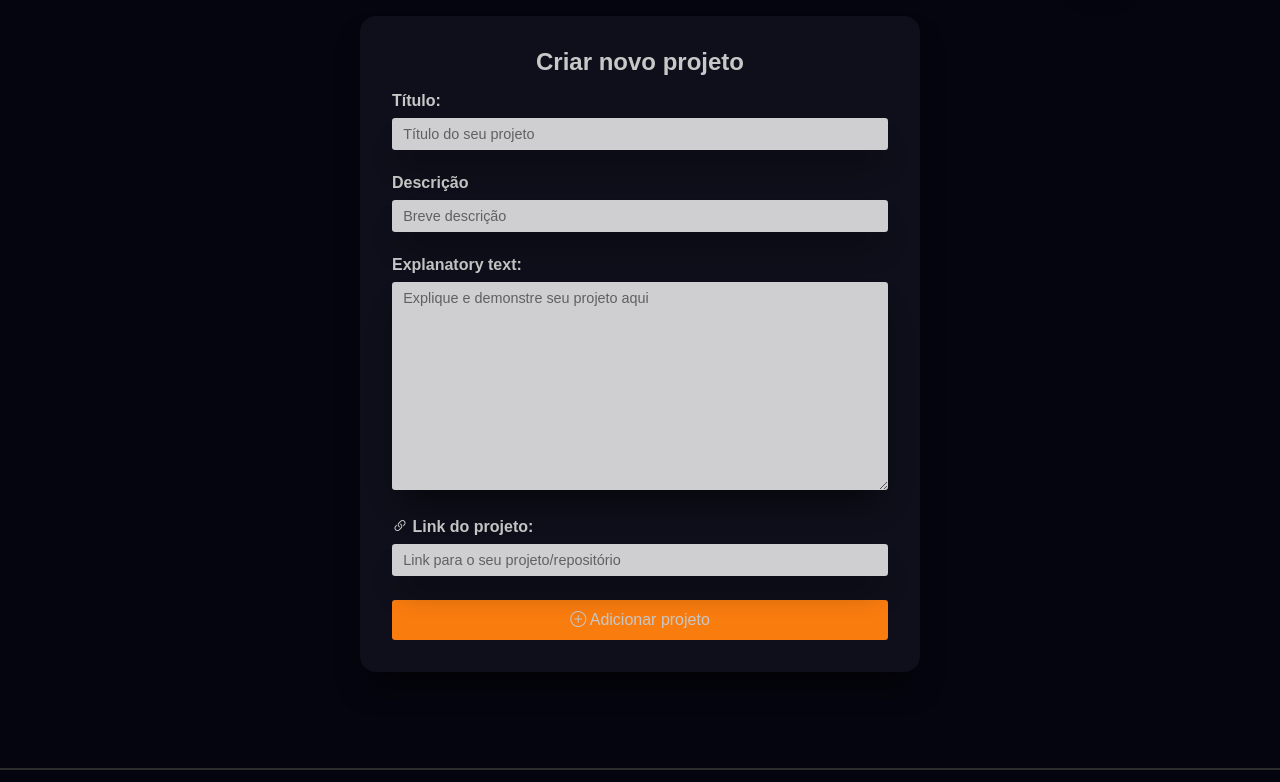
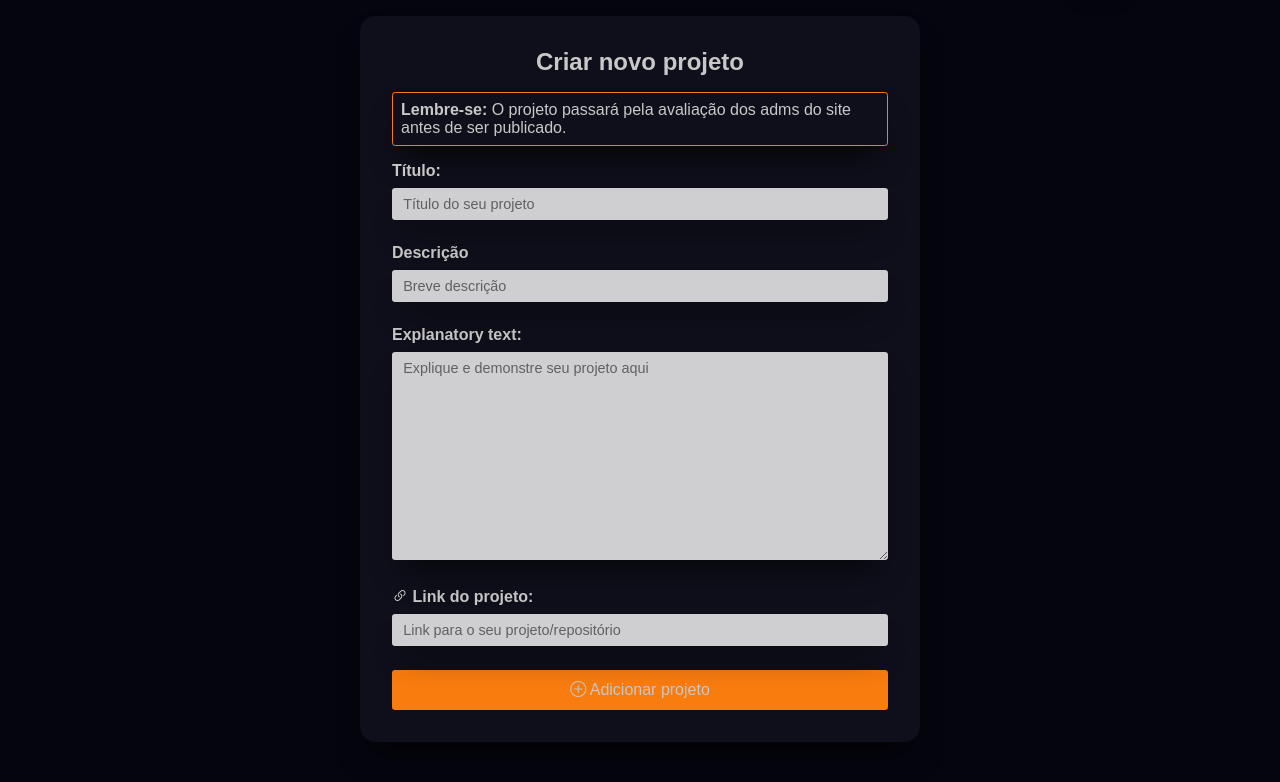
Before and after one commit to devid8642/CodeConn, a Django app: page /project/create/ in a window 1280 px wide. Shown: the part 90-872 px from the top of the page. Run offline with Django 4.2, Linux system fonts and the light colour scheme; the visitor is signed in with stand-in values (Sample User, id 1); some libraries are stand-ins or nearby versions.

Commit message:
projects create/edit message

```diff
--- a/base_static/projects/css/project-edit.css
+++ b/base_static/projects/css/project-edit.css
@@ -10,6 +10,15 @@
     color: rgb(200, 200, 200);
     margin-bottom: 1rem;
     text-align: center;
+}
+
+.form-info {
+    color: rgb(200, 200, 200);
+    padding: .5rem;
+    border-radius: .2rem;
+    border: 1px solid var(--cor-primaria);
+    box-shadow: rgba(0, 0, 0, 0.707) 0px 20px 30px -10px;
+    margin-bottom: 1rem;
 }
 
 .base-form {
--- a/projects/templates/projects/pages/home.html
+++ b/projects/templates/projects/pages/home.html
@@ -90,6 +90,11 @@
               conhecimentos e <span>aprender com os próprios erros</span>!
             </p>
 
+            <h3>Publicação:</h3>
+            <p>
+              Todas as postagem que forem <span>publicadas</span> ou <span>editadas</span> pelos usuários passarão por uma avaliação dos adms do site. Assim que o post for
+              devidamente avaliado ele será publicado no site.
+            </p>
           </div>
 
           <div class="about-footer">
--- a/projects/templates/projects/pages/project_create.html
+++ b/projects/templates/projects/pages/project_create.html
@@ -12,6 +12,7 @@
 
       <form class="base-form" action="{% url 'projects:project_create' %}" method="POST">
         <h2>Criar novo projeto</h2>
+        <p class="form-info"><strong>Lembre-se:</strong> O projeto passará pela avaliação dos adms do site antes de ser publicado.</p>
         {% csrf_token %}
         {{ form.media }}
         <div class="input-group">
--- a/projects/templates/projects/pages/project_edit.html
+++ b/projects/templates/projects/pages/project_edit.html
@@ -12,6 +12,7 @@
 
       <form class="base-form" action="{% url 'projects:project_edit' project.id %}" method="POST">
         <h2>Editar "{{ project.title }}"</h2>
+        <p class="form-info"><strong>Lembre-se:</strong> Ao editar o projeto ele precisará passar novamente pela avaliação dos adms.</p>
         {% csrf_token %}
         {{ form.media }}
         <div class="input-group">
```
